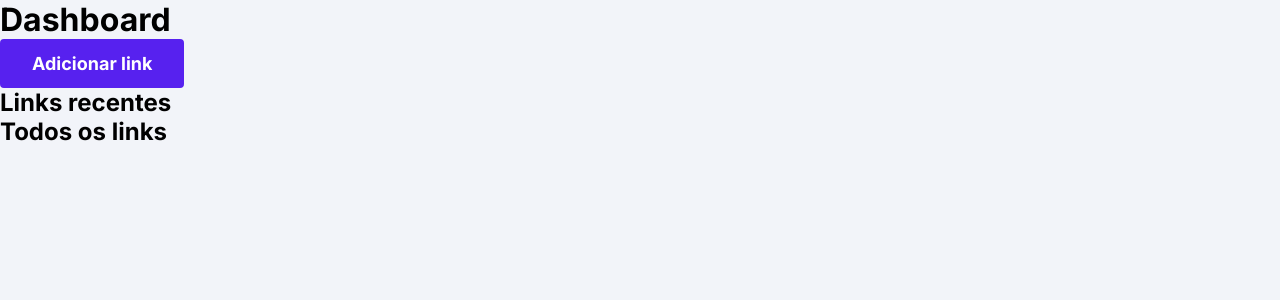
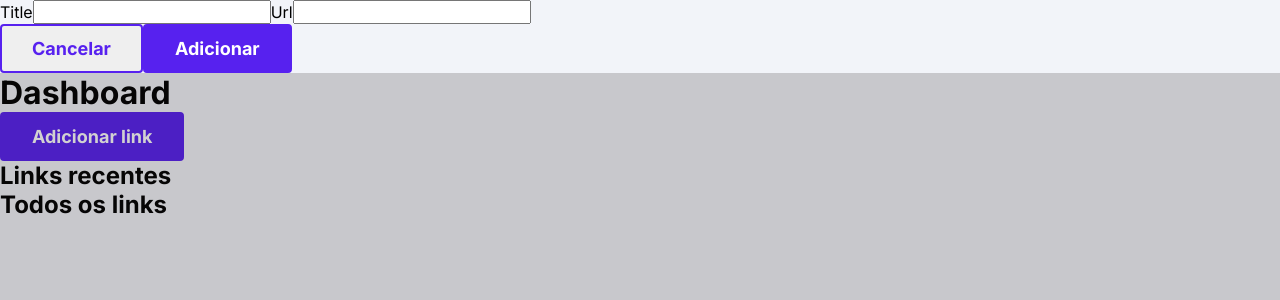
Before and after one commit to nalissongm/unilinks, a Next.js app: page / in a window 1280 px wide. Both pictures are taken after a click on the button "Adicionar link". Shown: the top 300 px of the page. Built offline with nearby package versions, Linux system fonts and the light colour scheme; no server answers.

Commit message:
feat: modal component

```diff
--- a/package.json
+++ b/package.json
@@ -3,7 +3,7 @@
   "version": "0.1.0",
   "private": true,
   "scripts": {
-    "dev": "NODE_ENV=development next dev",
+    "dev": "next dev",
     "build": "next build",
     "start": "next start",
     "lint": "next lint",
--- a/src/components/Button/index.tsx
+++ b/src/components/Button/index.tsx
@@ -1,14 +1,17 @@
+import { ReactNode } from "react";
 import styles from "./button.module.scss";
 
 interface ButtonProps {
-  label: string;
+  children: ReactNode;
   variant?: "primary" | "secondary";
+  type?: "submit" | "button";
   action: () => any;
 }
 
 export function Button({
-  label,
+  children,
   variant = "primary",
+  type = "button",
   action,
 }: ButtonProps): JSX.Element {
   return (
@@ -17,8 +20,9 @@ export function Button({
         variant === "primary" ? styles.primary : styles.secondary
       }`}
       onClick={action}
+      type={type}
     >
-      {label}
+      {children}
     </button>
   );
 }
--- /dev/null
+++ b/src/components/Modal/index.tsx
@@ -0,0 +1,62 @@
+import { FormEvent, useRef, useState } from "react";
+import { useDisclosure } from "../../contexts/ModalDisclosureContext";
+import { api } from "../../services/api";
+import { Button } from "../Button";
+import styles from "./modal.module.scss";
+
+interface ModalProps {}
+
+type SubmitState = "In Progress" | "Success" | "Fails" | "Not Submited";
+
+export function Modal({}: ModalProps) {
+  const titleField = useRef<HTMLInputElement>(null);
+  const urlField = useRef<HTMLInputElement>(null);
+  const [submitState, setSubmitState] = useState<SubmitState>("Not Submited");
+
+  const { onClose } = useDisclosure();
+
+  function handleCancel() {
+    onClose();
+  }
+
+  async function handleSubmit(event: FormEvent) {
+    event.preventDefault();
+
+    const data = {
+      title: titleField.current?.value,
+      url: urlField.current?.value,
+    };
+
+    setSubmitState("In Progress");
+
+    try {
+      await api.post(`/links`, data).then(() => setSubmitState("Success"));
+    } catch (err) {
+      setSubmitState("Fails");
+      setSubmitState("Not Submited");
+      onClose();
+    }
+  }
+
+  return (
+    <>
+      <div className={styles.content}>
+        <form onSubmit={handleSubmit} method="POST" action="">
+          <label htmlFor="title">Title</label>
+          <input type="text" id="title" ref={titleField} required />
+          <label htmlFor="url">Url</label>
+          <input type="text" id="url" ref={urlField} required />
+          <div>
+            <Button variant="secondary" action={handleCancel} type="submit">
+              Cancelar
+            </Button>
+            <Button variant="primary" action={() => true} type="submit">
+              Adicionar
+            </Button>
+          </div>
+        </form>
+      </div>
+      <div className={styles.backdrop}></div>
+    </>
+  );
+}
--- /dev/null
+++ b/src/components/Modal/modal.module.scss
@@ -0,0 +1,7 @@
+.backdrop {
+  position: fixed;
+  width: 100%;
+  height: 100%;
+
+  background-color: var(--backdrop);
+}
--- /dev/null
+++ b/src/contexts/ModalDisclosureContext.tsx
@@ -0,0 +1,50 @@
+import {
+  createContext,
+  ReactNode,
+  useContext,
+  useEffect,
+  useState,
+} from "react";
+
+interface ModalDisclosureProviderProps {
+  children: ReactNode;
+}
+
+type ModalDisclosureContextData = {
+  onClose: () => void;
+  onOpen: () => void;
+  isOpen: boolean;
+};
+
+const ModalDisclosureContext = createContext({} as ModalDisclosureContextData);
+
+export function ModalDisclosureProvider({
+  children,
+}: ModalDisclosureProviderProps) {
+  const [disclosure, setDisclosure] = useState(false);
+  const [isOpen, setIsOpen] = useState(disclosure);
+
+  function onClose() {
+    if (disclosure) {
+      setDisclosure(false);
+    }
+  }
+
+  function onOpen() {
+    if (!disclosure) {
+      setDisclosure(true);
+    }
+  }
+
+  useEffect(() => {
+    setIsOpen(disclosure);
+  }, [disclosure]);
+
+  return (
+    <ModalDisclosureContext.Provider value={{ isOpen, onClose, onOpen }}>
+      {children}
+    </ModalDisclosureContext.Provider>
+  );
+}
+
+export const useDisclosure = () => useContext(ModalDisclosureContext);
--- a/src/pages/_app.tsx
+++ b/src/pages/_app.tsx
@@ -1,8 +1,13 @@
 import "../styles/globals.scss";
 import type { AppProps } from "next/app";
+import { ModalDisclosureProvider } from "../contexts/ModalDisclosureContext";
 
 function MyApp({ Component, pageProps }: AppProps) {
-  return <Component {...pageProps} />;
+  return (
+    <ModalDisclosureProvider>
+      <Component {...pageProps} />
+    </ModalDisclosureProvider>
+  );
 }
 
 export default MyApp;
--- a/src/pages/index.tsx
+++ b/src/pages/index.tsx
@@ -1,12 +1,17 @@
 import type { NextPage } from "next";
 import { Button } from "../components/Button";
+import { Modal } from "../components/Modal";
+import { useDisclosure } from "../contexts/ModalDisclosureContext";
 
 const Home: NextPage = () => {
+  const { isOpen, onOpen } = useDisclosure();
   return (
+    <>
+      {isOpen && <Modal />}
       <div className="content">
         <header>
           <h1>Dashboard</h1>
-        <Button label="Adicionar link" action={() => console.log("Clicado")} />
+          <Button action={onOpen}>Adicionar link</Button>
         </header>
         <main>
           <div>
@@ -20,6 +25,7 @@ const Home: NextPage = () => {
           </div>
         </main>
       </div>
+    </>
   );
 };
 
--- a/src/styles/globals.scss
+++ b/src/styles/globals.scss
@@ -7,6 +7,8 @@
 
 :root {
   --background: #F2F4F9;
+
+  --backdrop: #201D1D33;
 
   --white: #FFFFFF;
   --black: #000000;
```
Also changed, not shown: 2 other files (tests, documents, lock files or other folders). Lines whose indentation alone changed are shown as unchanged.
